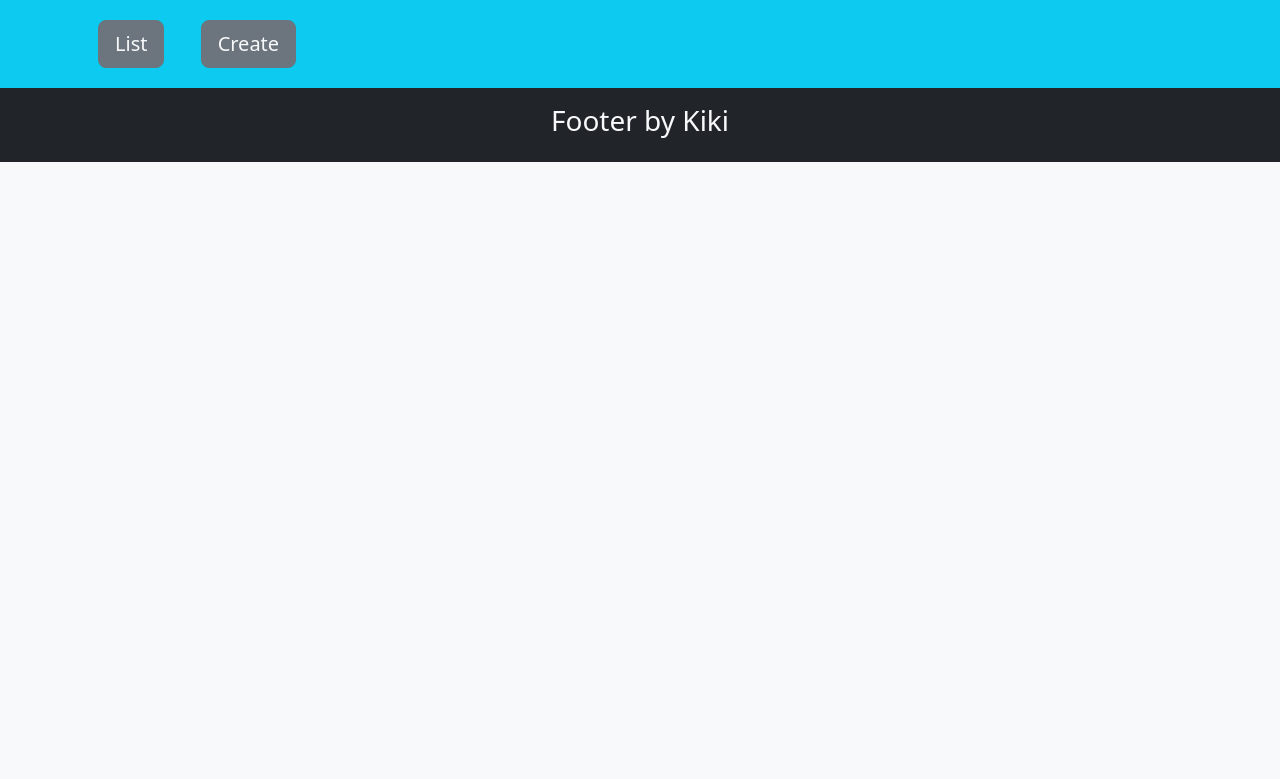
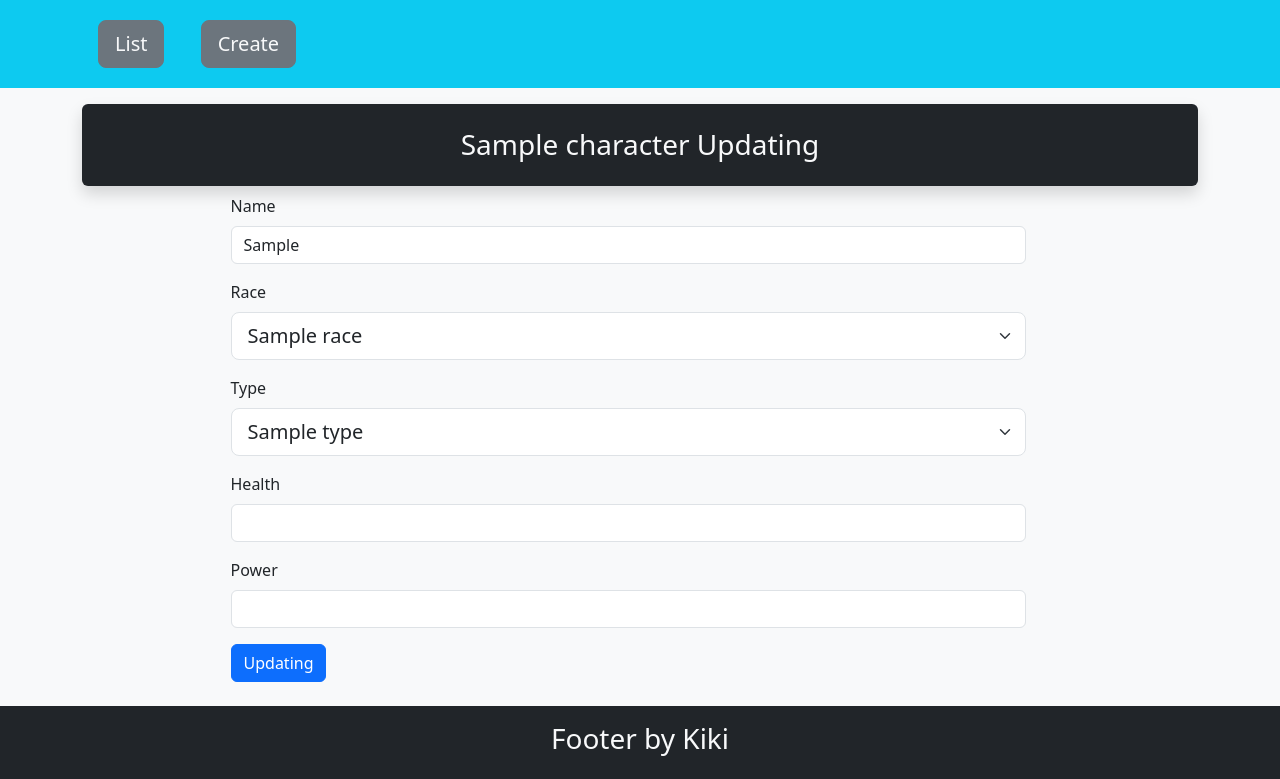
Before and after one commit to ChristopheC-83/CRUD-_basique_POO, a PHP site: template views/update.view.php in a window 1280 px wide. Shown: the part 88-867 px from the top of the page. Before the commit the page ends 250 px from the top, so only its background shows below. Run offline with PHP 8.4, Linux system fonts and the light colour scheme; the template is opened without the code that fills it: most values are stand-ins (such as "Sample title", 1, 10 or a date in 2020); data that the repository does not hold is empty.

Commit message:
grandes lignes finies

```diff
--- a/views/template.php
+++ b/views/template.php
@@ -41,7 +41,7 @@
         <?= $content ?>
 
 
-        <footer class="p-3 bg-dark">
+        <footer class="p-3 bg-dark mt-4">
             <h3 class=" container text-center text-light">Footer by Kiki</h3>
         </footer>
 
--- a/views/update.view.php
+++ b/views/update.view.php
@@ -3,8 +3,61 @@
 ob_start();
 ?>
 
+<?=
 
+Tools::showArray($character);
 
+?>
+
+<div class="container pt-3">
+    <h3 class="text-center bg-dark text-light p-4 rounded-2 shadow mb-2"><?= $character['name'] ?> Updating</h3>
+</div>
+
+<div class=" flex-grow-1 d-flex container">
+    <div class="row container w-100">
+        <form class="w-75 mx-auto" action="./validationUpdate" method="POST">
+
+            <input type="hidden" name="id" value=<?= $character['id'] ?>>
+
+            <div class="mb-3">
+                <label for="name" class="form-label">Name</label>
+                <input type="text" class="form-control" id="name" name="name" value=<?= $character['name'] ?>>
+            </div>
+
+            <div class="mb-3">
+                <label for="race" class="form-label">Race</label>
+                <select class="form-select form-select-lg mb-3" name='race' id='race'>
+                    <?php foreach ($races as $race) : ?>
+                        <option value="<?= $race['race'] ?>" <?= $race['race'] === $character['race']   ? 'selected' : '' ?>>
+                            <?= $race['race'] ?>
+                        </option>
+                    <?php endforeach ?>
+                </select>
+            </div>
+
+            <div class="mb-3">
+                <label for="type" class="form-label">Type</label>
+                <select class="form-select form-select-lg mb-3" name='type' id='type'>
+                    <?php foreach ($types as $type) : ?>
+                        <option value="<?= $type['type'] ?>" <?= $type['type'] === $character['type']   ? 'selected' : '' ?>><?= $type['type'] ?></option>
+                    <?php endforeach ?>
+                </select>
+            </div>
+
+            <div class="mb-3">
+                <label for="health" class="form-label">Health</label>
+                <input type="number" class="form-control" id="health" name="health" value=<?= $character['health'] ?>>
+            </div>
+
+            <div class="mb-3">
+                <label for="power" class="form-label">Power</label>
+                <input type="number" class="form-control" id="power" name="power" value=<?= $character['power'] ?>>
+            </div>
+
+            <button type="submit" class="btn btn-primary">Updating</button>
+        </form>
+    </div>
+</div>
 
 
 
```
Also changed, not shown: controllers/Main.controller.php (+18 -3 lines), index.php (+28 -4 lines), models/Characters.model.php (+38 -1 lines), views/home.view.php (+10 -6 lines).
